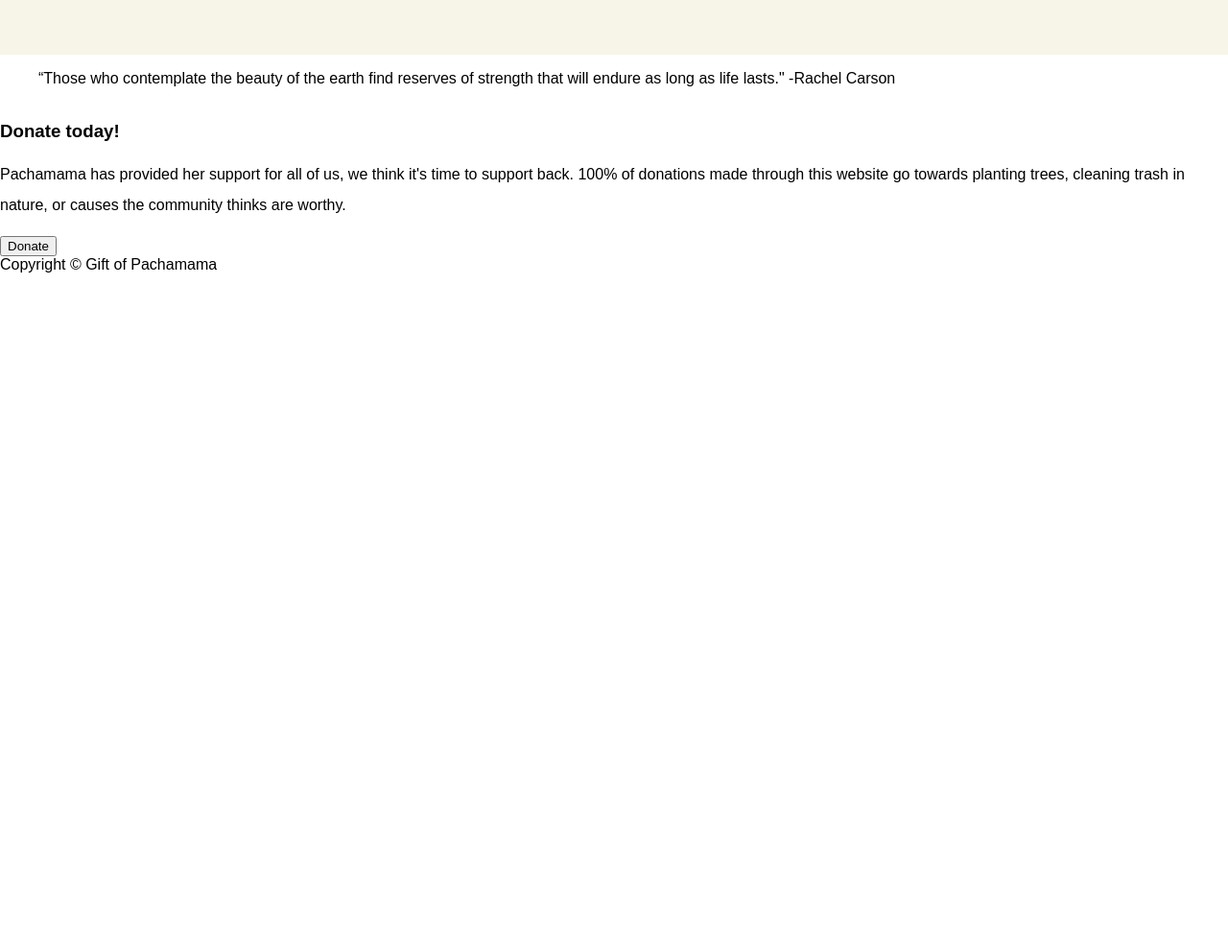
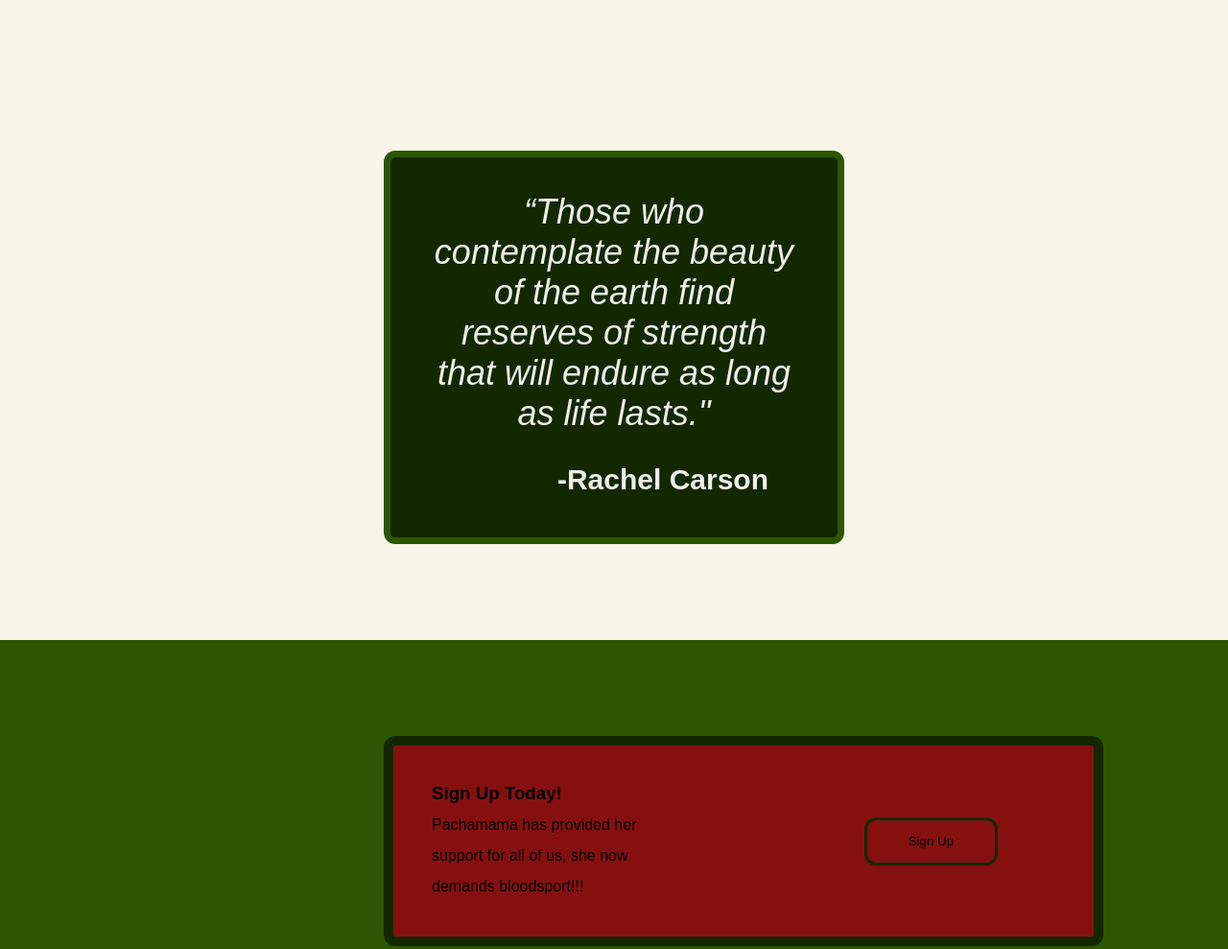
Before and after one commit to eliTheDevGuy/landing-page, a plain HTML site: page index.html in a window 1280 px wide. Shown: the part 1863-2852 px from the top of the page at 96% size. Before the commit the page ends 2148 px from the top, so only its background shows below. Drawn offline with Linux system fonts and the light colour scheme.

Commit message:
finish site stylings and html structure

```diff
--- a/index.html
+++ b/index.html
@@ -52,12 +52,17 @@
             </div>
         </div>
         <div class="quote">
-            <blockquote cite="Rachel Carson">“Those who contemplate the beauty of the earth find reserves of strength that will endure as long as life lasts." -Rachel Carson</blockquote>
+            <blockquote cite="Rachel Carson">“Those who contemplate the beauty of the earth find reserves of strength that will endure as long as life lasts."</blockquote>
+            <p>-Rachel Carson</p>
         </div>
-        <div class="cta">
-            <h3>Donate today!</h3>
-            <p>Pachamama has provided her support for all of us, we think it's time to support back. 100% of donations made through this website go towards planting trees, cleaning trash in nature, or causes the community thinks are worthy.</p>
-            <button>Donate</button>
+        <div class="cta-container">
+            <div class="cta">
+                <div class="cta-text">
+                    <h3>Sign Up Today!</h3>
+                    <p>Pachamama has provided her support for all of us, she now demands bloodsport!!!</p>
+                </div>
+                <button>Sign Up</button>
+            </div>
         </div>
         <div class="footer">
             <footer>Copyright &#169; Gift of Pachamama</footer>
--- a/styles.css
+++ b/styles.css
@@ -9,6 +9,7 @@ body {
     font-family: "Percent","Beatrice",Arial,sans-serif;
     display: flex;
     flex-direction: column;
+    background-color: #f6f5e8;
 }
 
 ul {
@@ -131,3 +132,77 @@ p {
     margin-top: 8px;
     font-weight: 500;
 }
+
+.quote {
+    display: flex;
+    flex-direction: column;
+    justify-content: center;
+    align-items: center;
+    margin: 100px 400px;
+    background-color: #142800;
+    border: 7px #2c5601 solid;
+    border-radius: 12px;
+}
+
+.quote blockquote {
+    font-size: 36px;
+    font-style: italic;
+    font-weight: 100;
+    text-align: center;
+    margin-bottom: -12px;
+    color: #eee;
+}
+
+.quote p {
+    align-self: flex-end;
+    padding-right: 72px;
+    font-size: 30px;
+    font-weight: 700;
+    color: #eee;
+}
+
+.cta-container {
+    display: flex;
+    background-color: #2c5601;
+    flex: 1;
+}
+
+.cta {
+    display: flex;
+    flex: 1;
+    align-items: center;
+    justify-content: center;
+    background-color: #861010;
+    margin: 100px 400px;
+    border: 10px #142800 solid;
+    border-radius: 12px;
+}
+
+.cta-text {
+    padding: 20px 40px;
+    padding-right: 200px;
+}
+
+.cta-text p {
+    margin-top: -12px;
+}
+
+.cta button {
+    margin-right: 100px;
+    width: 300px;
+    height: 50px;
+    border: 3px #142800 solid;
+    border-radius: 12px;
+    background-color: #861010;
+}
+
+.footer {
+    display: flex;
+    flex: 1;
+    justify-content: center;
+    align-items: center;
+    padding-top: 40px;
+    padding-bottom: 40px;
+    background-color: #142800;
+    color: #eee;
+}
```
